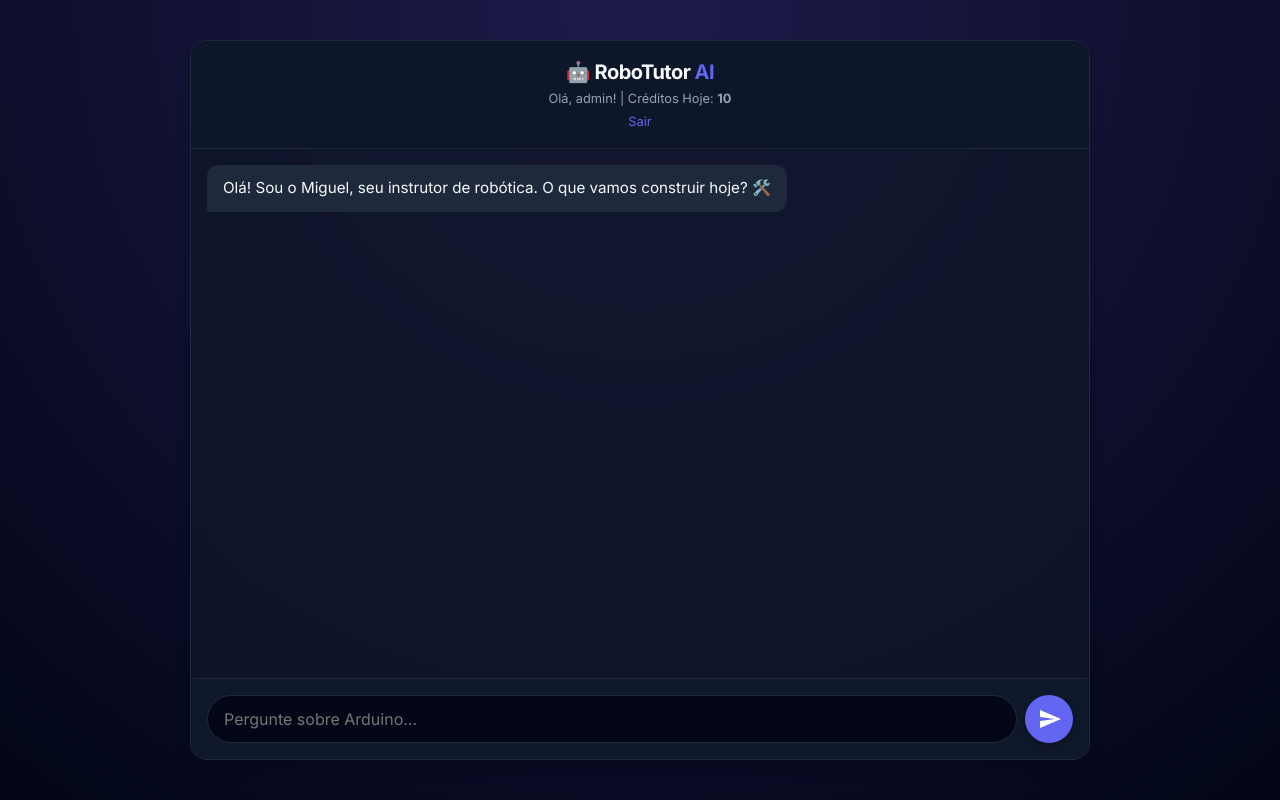
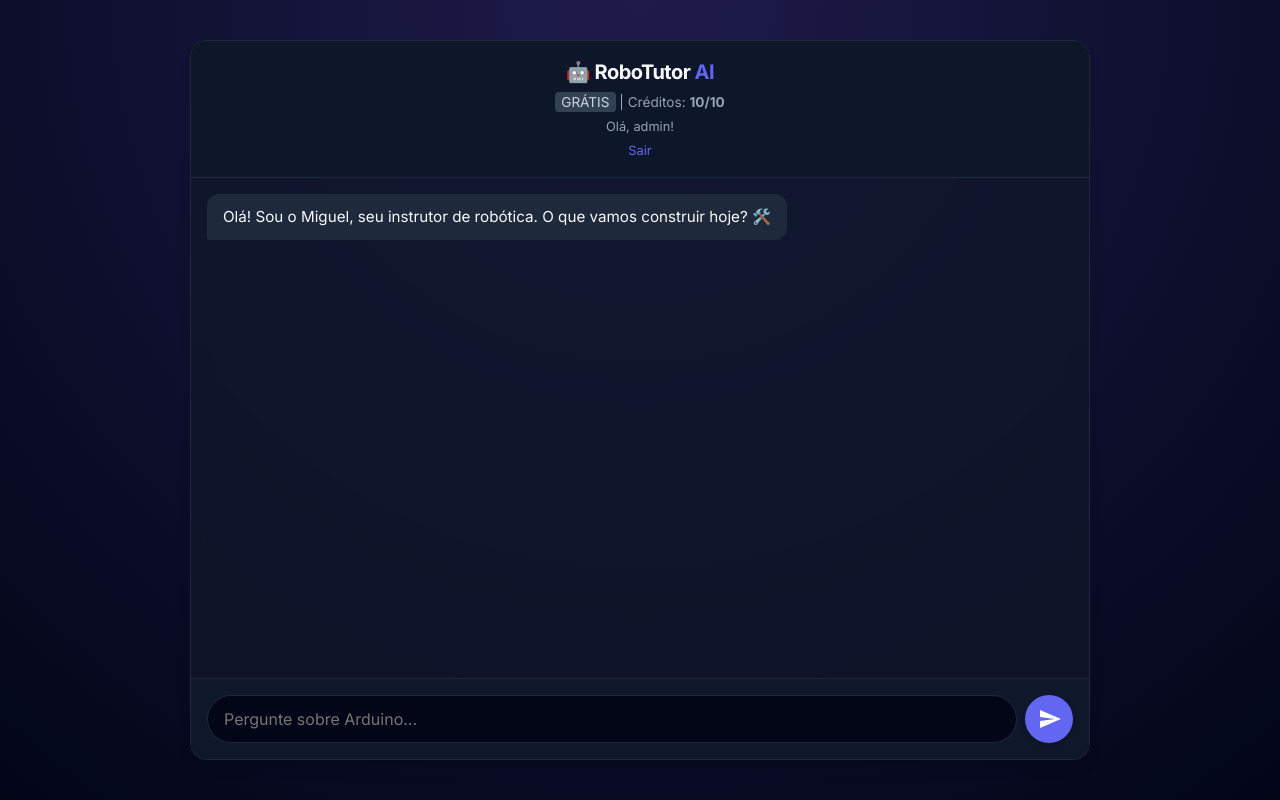
Before and after one commit to MiguelFAraujo/RoboTutor, a Django app: page / in a window 1280 px wide. Run offline with Django 5.2, Linux system fonts and the light colour scheme; a user stored in the database is signed in; data comes from the database, SQL or seed files in the repository; both versions use the stored data as it was after the commit.

Commit message:
Feature: Freemium SaaS Model (Tiers + 10/50 Limits)

```diff
--- a/core/templates/core/index.html
+++ b/core/templates/core/index.html
@@ -18,8 +18,18 @@
         <main class="chat-interface">
             <header class="chat-header">
                 <h1>🤖 RoboTutor <span>AI</span></h1>
-                <p>Olá, {{ user.first_name|default:user.username }}! | Créditos Hoje: <strong>{{ remaining }}</strong>
-                </p>
+                <div style="font-size: 0.85rem; margin-top: 5px; color: #94a3b8;">
+                    {% if is_premium %}
+                    <span
+                        style="background: #6366f1; color: white; padding: 2px 6px; border-radius: 4px; font-weight: bold;">PREMIUM
+                        👑</span>
+                    {% else %}
+                    <span
+                        style="background: #334155; color: #cbd5e1; padding: 2px 6px; border-radius: 4px;">GRÁTIS</span>
+                    {% endif %}
+                    | Créditos: <strong>{{ remaining }}/{{ limit }}</strong>
+                </div>
+                <p style="margin-top: 5px;">Olá, {{ user.first_name|default:user.username }}!</p>
                 <a href="{% url 'logout' %}" style="color: #6366f1; font-size: 0.8rem; text-decoration: none;">Sair</a>
             </header>
 
--- a/core/views.py
+++ b/core/views.py
@@ -12,18 +12,21 @@ from .ai_tutor import get_response_stream
 
 @login_required
 def index(request):
-    # Daily Limit Logic
+    # Tiered Limit Logic
     today = timezone.now().date()
     usage_count = MessageLog.objects.filter(
         user=request.user,
         timestamp__date=today
     ).count()
 
-    LIMIT = 10
+    LIMIT = 50 if getattr(request.user, 'profile', None) and request.user.profile.is_premium else 10
     remaining = max(0, LIMIT - usage_count)
+    is_premium = getattr(request.user, 'profile', None) and request.user.profile.is_premium
 
     return render(request, 'core/index.html', {
         'remaining': remaining,
+        'limit': LIMIT,
+        'is_premium': is_premium,
         'user': request.user
     })
 
@@ -45,10 +48,13 @@ def chat_api(request):
                 timestamp__date=today
             ).count()
 
-            if usage_count >= 10:
+            # Limites
+            LIMIT = 50 if getattr(request.user, 'profile', None) and request.user.profile.is_premium else 10
+
+            if usage_count >= LIMIT:
                  return JsonResponse({
                      "error": "LIMIT_REACHED",
-                     "response": "🚫 **Limite Diário Atingido!**\n\nVocê usou suas 10 mensagens gratuitas de hoje.\n\nAmanhã tem mais! 🌙"
+                     "response": f"🚫 **Limite Diário Atingido ({LIMIT}/{LIMIT})**\n\nVocê é um usuário **{'Premium' if LIMIT > 10 else 'Gratuito'}** e atingiu sua cota.\n\n{'Amanhã tem mais!' if LIMIT > 10 else '🏆 **Faça Upgrade para Premium** e desbloqueie 50 mensagens por dia!'}"
                  }, status=403)
 
             # Log Message
```
Also changed, not shown: core/models.py (+19 -0 lines), core/migrations/0002_profile.py (added), db.sqlite3.
